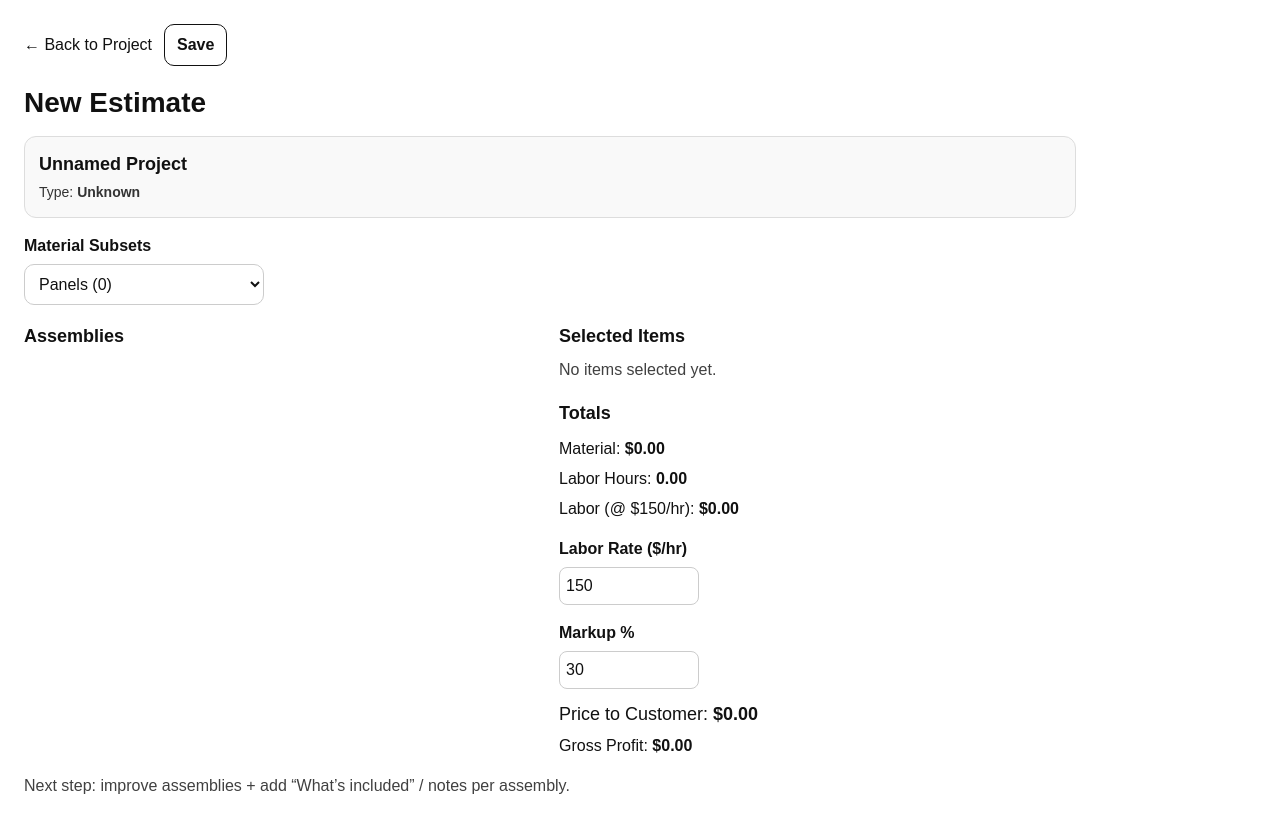
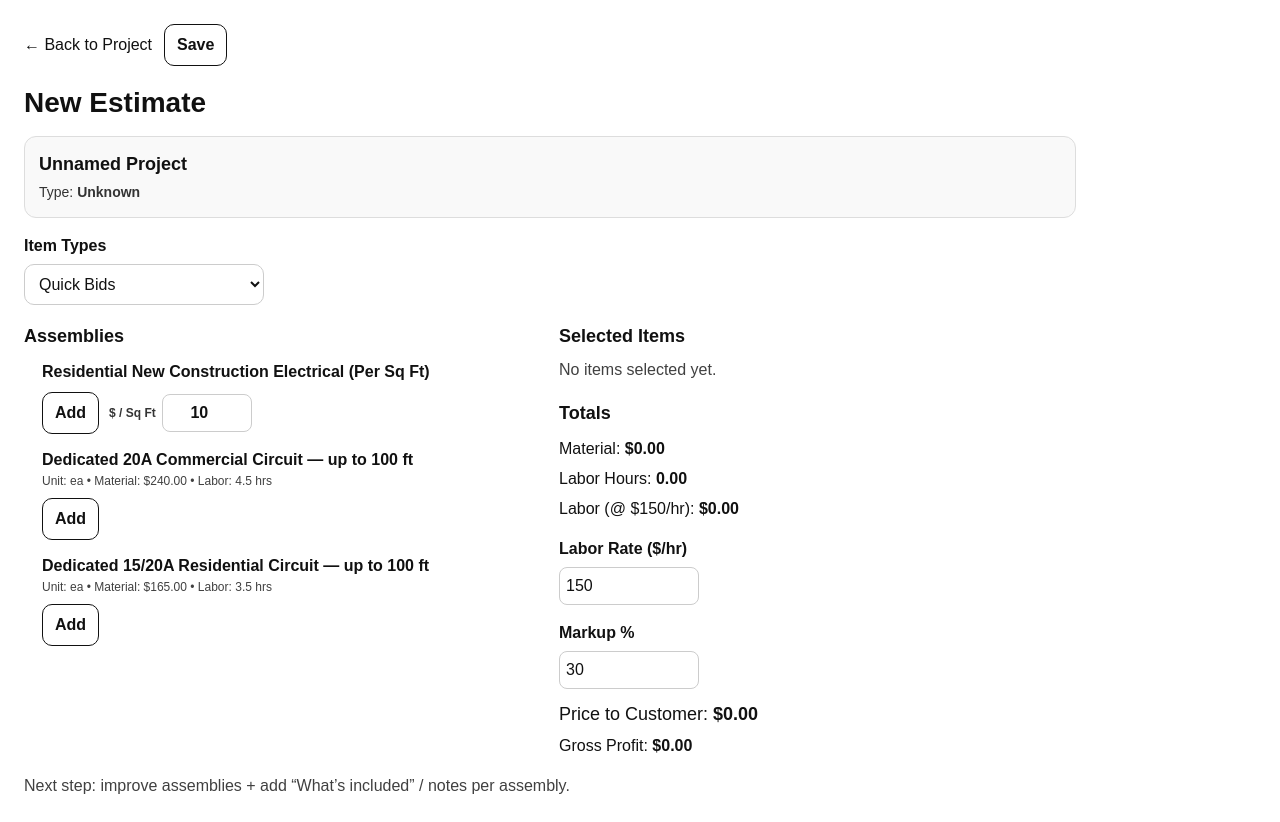
Before and after one commit to matrixelectricalservices-boop/voltscope, a Next.js app: page /projects/1/estimates/new in a window 1280 px wide. Built offline with nearby package versions, Linux system fonts and the light colour scheme.

Commit message:
fine tuning it

```diff
--- a/app/projects/[id]/estimates/new/page.tsx
+++ b/app/projects/[id]/estimates/new/page.tsx
@@ -5,11 +5,9 @@ import { useParams } from "next/navigation";
 import { useEffect, useMemo, useState } from "react";
 
 import { getProjects } from "../../../../lib/projectStore";
-import {
-  ASSEMBLIES,
-  MATERIAL_SUBSETS,
-  type MaterialSubset,
-} from "../../../../lib/assemblies";
+import { ASSEMBLIES } from "../../../../lib/assemblies";
+
+type ItemType = "Quick Bids";
 
 export default function NewEstimatePage() {
   const params = useParams<{ id: string }>();
@@ -19,6 +17,15 @@ export default function NewEstimatePage() {
 
   const SQFT_ID = "res-new-construction-sqft";
 
+  const ITEM_TYPES: ItemType[] = ["Quick Bids"];
+
+  // ✅ Put your 3 assembly IDs here (must match ASSEMBLIES ids)
+  const QUICK_BID_IDS = [
+    "res-new-construction-sqft",
+    "rec-20a-comm",
+    "rec-20a-resi",
+  ] as const;
+
   const [quantities, setQuantities] = useState<Record<string, number>>({});
   const [markupPct, setMarkupPct] = useState(30);
   const [laborRate, setLaborRate] = useState(150);
@@ -26,8 +33,7 @@ export default function NewEstimatePage() {
   // $/sqft rate starts at 10, adjustable up/down
   const [sqFtRate, setSqFtRate] = useState(10);
 
-  const [materialSubset, setMaterialSubset] =
-    useState<MaterialSubset>("Panels");
+  const [itemType, setItemType] = useState<ItemType>("Quick Bids");
 
   const draftKey = `voltscope:draft-estimate:${projectId ?? "unknown"}`;
 
@@ -41,14 +47,14 @@ export default function NewEstimatePage() {
       const saved = JSON.parse(raw) as {
         quantities?: Record<string, number>;
         markupPct?: number;
-        materialSubset?: MaterialSubset;
+        itemType?: ItemType;
         laborRate?: number;
         sqFtRate?: number;
       };
 
       if (saved.quantities) setQuantities(saved.quantities);
       if (typeof saved.markupPct === "number") setMarkupPct(saved.markupPct);
-      if (saved.materialSubset) setMaterialSubset(saved.materialSubset);
+      if (saved.itemType) setItemType(saved.itemType);
       if (typeof saved.laborRate === "number") setLaborRate(saved.laborRate);
       if (typeof saved.sqFtRate === "number") setSqFtRate(saved.sqFtRate);
     } catch {
@@ -63,7 +69,7 @@ export default function NewEstimatePage() {
     const payload = {
       quantities,
       markupPct,
-      materialSubset,
+      itemType,
       laborRate,
       sqFtRate,
       savedAt: new Date().toISOString(),
@@ -72,9 +78,14 @@ export default function NewEstimatePage() {
     localStorage.setItem(draftKey, JSON.stringify(payload));
   }
 
-  const visibleAssemblies = useMemo(() => {
-    return ASSEMBLIES.filter((a) => a.subset === materialSubset);
-  }, [materialSubset]);
+ const visibleAssemblies = useMemo(() => {
+  if (itemType === "Quick Bids") {
+    return QUICK_BID_IDS
+      .map((id) => ASSEMBLIES.find((a) => a.id === id))
+      .filter((a): a is (typeof ASSEMBLIES)[number] => Boolean(a));
+  }
+  return [];
+}, [itemType]);
 
   const onlySqFtSelected = useMemo(() => {
     const selectedIds = Object.entries(quantities)
@@ -154,29 +165,22 @@ export default function NewEstimatePage() {
         </div>
       </div>
 
-      {/* Material Subsets (with counts) */}
+      {/* Item Types */}
       <div style={{ marginTop: 16 }}>
         <label style={{ display: "block", fontWeight: 800, marginBottom: 6 }}>
-          Material Subsets
+          Item Types
         </label>
 
         <select
-          value={materialSubset}
-          onChange={(e) => setMaterialSubset(e.target.value as MaterialSubset)}
+          value={itemType}
+          onChange={(e) => setItemType(e.target.value as ItemType)}
           style={{ padding: 10, borderRadius: 10, minWidth: 240 }}
         >
-          {MATERIAL_SUBSETS.map((s) => {
-            const count = ASSEMBLIES.reduce((acc, a) => {
-              if (a.subset !== s) return acc;
-              return acc + ((quantities[a.id] ?? 0) > 0 ? 1 : 0);
-            }, 0);
-
-            return (
-              <option key={s} value={s}>
-                {s} ({count})
-              </option>
-            );
-          })}
+          {ITEM_TYPES.map((t) => (
+            <option key={t} value={t}>
+              {t}
+            </option>
+          ))}
         </select>
       </div>
 
@@ -240,19 +244,9 @@ export default function NewEstimatePage() {
                     </button>
 
                     {isSqFt && (
-                      <div
-                        style={{
-                          display: "flex",
-                          alignItems: "center",
-                          gap: 6,
-                        }}
-                      >
+                      <div style={{ display: "flex", alignItems: "center", gap: 6 }}>
                         <span
-                          style={{
-                            fontSize: 12,
-                            fontWeight: 800,
-                            opacity: 0.85,
-                          }}
+                          style={{ fontSize: 12, fontWeight: 800, opacity: 0.85 }}
                         >
                           $ / Sq Ft
                         </span>
@@ -387,9 +381,7 @@ export default function NewEstimatePage() {
                                   min={0}
                                   step={0.25}
                                   value={sqFtRate}
-                                  onChange={(e) =>
-                                    setSqFtRate(Number(e.target.value))
-                                  }
+                                  onChange={(e) => setSqFtRate(Number(e.target.value))}
                                   style={{
                                     width: "100%",
                                     maxWidth: 240,
@@ -432,14 +424,13 @@ export default function NewEstimatePage() {
                               <div style={{ fontWeight: 800 }}>{a.name}</div>
 
                               <div style={{ fontSize: 12, opacity: 0.8, marginTop: 2 }}>
-                                Unit: {a.unit} • Material: $
-                                {a.materialCost.toFixed(2)} • Labor:{" "}
-                                {a.laborHours} hrs
+                                Unit: {a.unit} • Material: ${a.materialCost.toFixed(2)} •
+                                Labor: {a.laborHours} hrs
                               </div>
 
                               <div style={{ fontSize: 12, opacity: 0.8, marginTop: 4 }}>
-                                Ext Material: ${(qty * a.materialCost).toFixed(2)} •
-                                Ext Labor: {(qty * a.laborHours).toFixed(2)} hrs
+                                Ext Material: ${(qty * a.materialCost).toFixed(2)} • Ext
+                                Labor: {(qty * a.laborHours).toFixed(2)} hrs
                               </div>
                             </div>
 
@@ -457,10 +448,7 @@ export default function NewEstimatePage() {
                                 onClick={() =>
                                   setQuantities({
                                     ...quantities,
-                                    [a.id]: Math.max(
-                                      0,
-                                      (quantities[a.id] ?? 0) - 1
-                                    ),
+                                    [a.id]: Math.max(0, (quantities[a.id] ?? 0) - 1),
                                   })
                                 }
                                 style={{
@@ -561,9 +549,7 @@ export default function NewEstimatePage() {
 
             {!onlySqFtSelected && (
               <div style={{ marginTop: 10 }}>
-                <label
-                  style={{ display: "block", fontWeight: 700, marginBottom: 6 }}
-                >
+                <label style={{ display: "block", fontWeight: 700, marginBottom: 6 }}>
                   Labor Rate ($/hr)
                 </label>
                 <input
@@ -579,9 +565,7 @@ export default function NewEstimatePage() {
             )}
 
             <div style={{ marginTop: 10 }}>
-              <label
-                style={{ display: "block", fontWeight: 700, marginBottom: 6 }}
-              >
+              <label style={{ display: "block", fontWeight: 700, marginBottom: 6 }}>
                 Markup %
               </label>
               <input
@@ -606,8 +590,7 @@ export default function NewEstimatePage() {
       </div>
 
       <p style={{ marginTop: 16, opacity: 0.8 }}>
-        Next step: improve assemblies + add “What’s included” / notes per
-        assembly.
+        Next step: improve assemblies + add “What’s included” / notes per assembly.
       </p>
     </main>
   );
```
